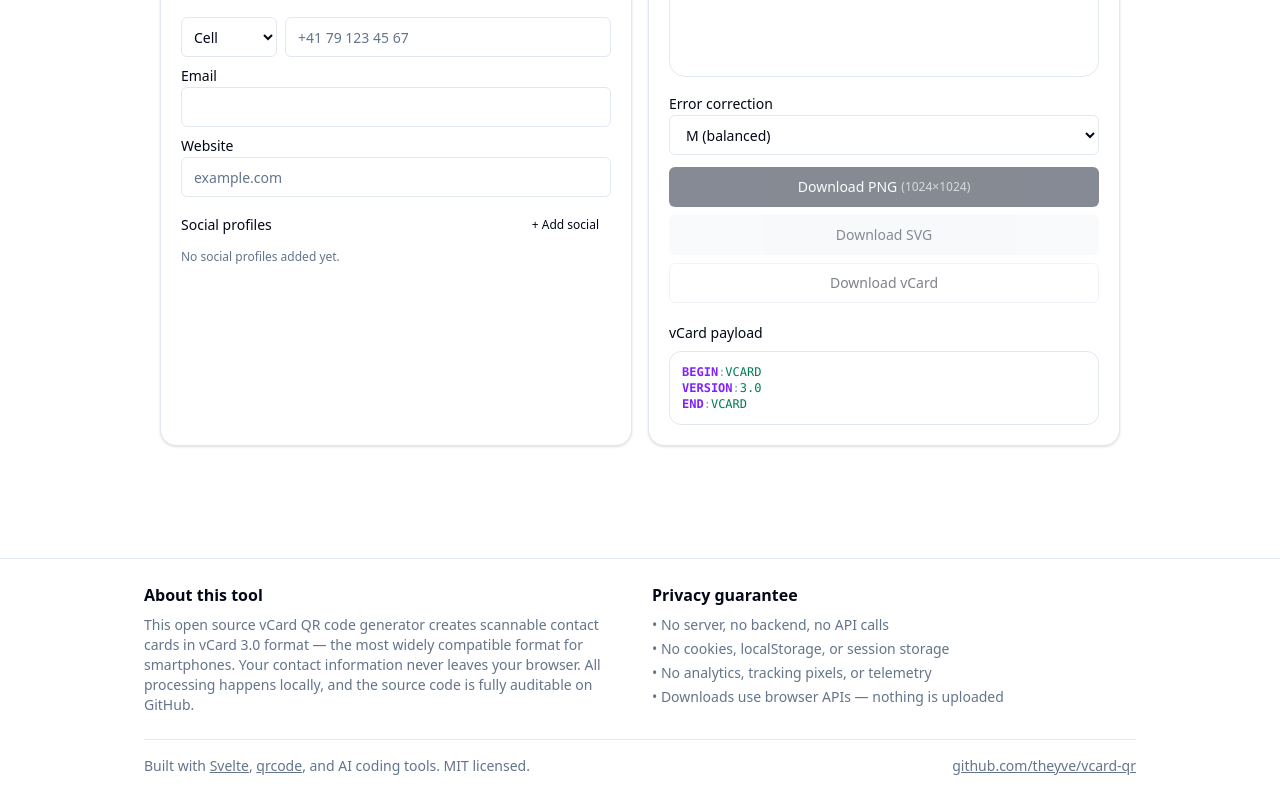
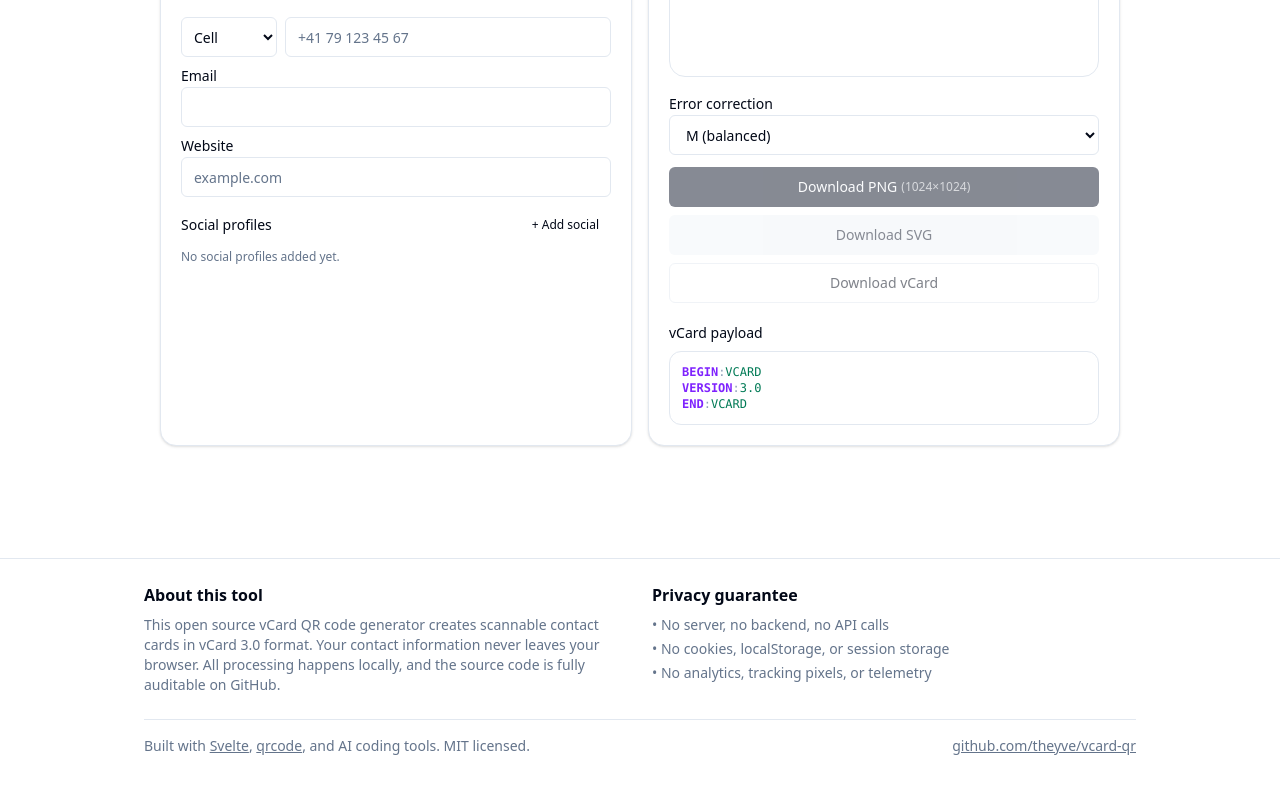
Before and after one commit to theyve/vcard-qr, a Svelte app: page / in a window 1280 px wide. Shown: the part 642-1442 px from the top of the page. Built offline with nearby package versions, Linux system fonts and the light colour scheme.

Commit message:
Rremoving redundant phrases in the description of the vCard QR code generator.

```diff
--- a/src/App.svelte
+++ b/src/App.svelte
@@ -203,8 +203,7 @@
         <div>
           <h2 class="font-semibold mb-2">About this tool</h2>
           <p class="text-sm text-muted-foreground">
-            This open source vCard QR code generator creates scannable contact cards in vCard 3.0 format —
-            the most widely compatible format for smartphones. Your contact information never leaves your browser.
+            This open source vCard QR code generator creates scannable contact cards in vCard 3.0 format. Your contact information never leaves your browser.
             All processing happens locally, and the source code is fully auditable on GitHub.
           </p>
         </div>
@@ -216,7 +215,6 @@
             <li>• No server, no backend, no API calls</li>
             <li>• No cookies, localStorage, or session storage</li>
             <li>• No analytics, tracking pixels, or telemetry</li>
-            <li>• Downloads use browser APIs — nothing is uploaded</li>
           </ul>
         </div>
       </div>
```
